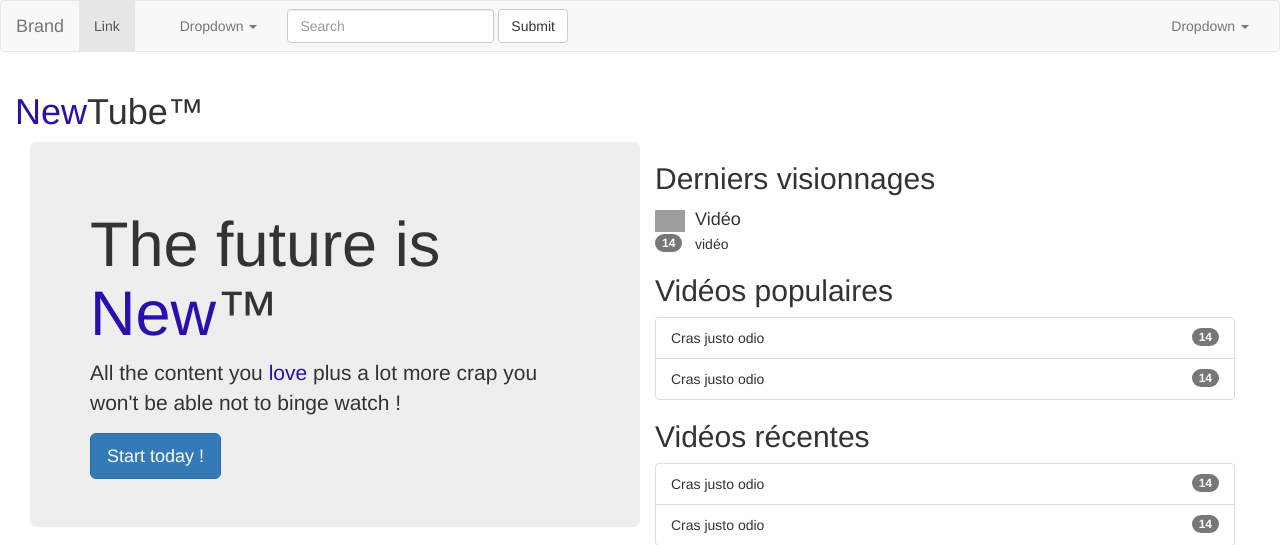
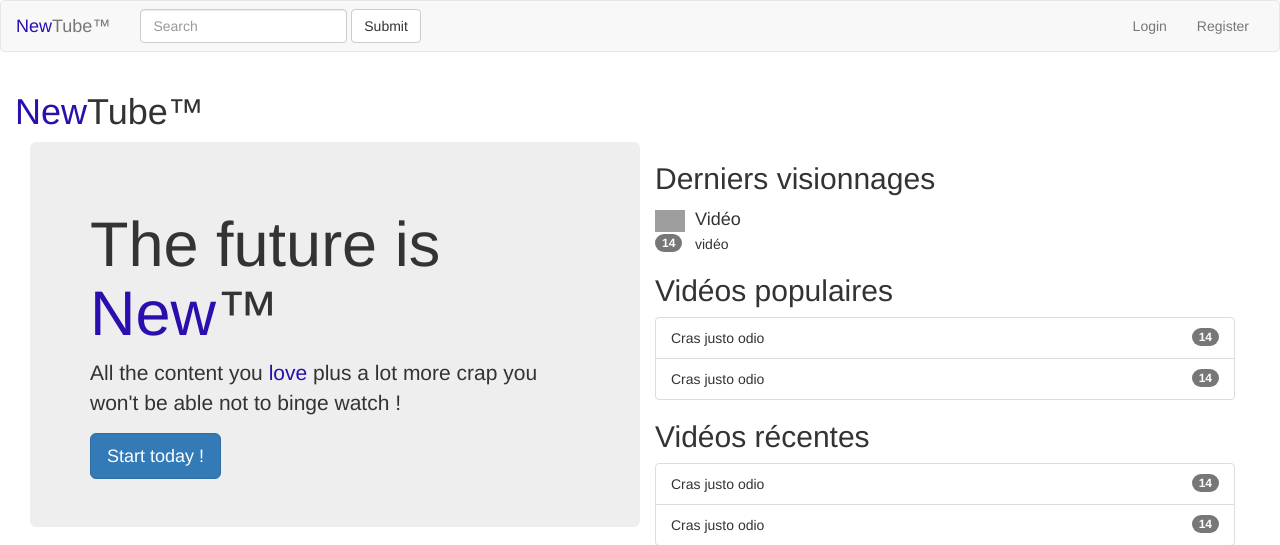
Before and after one commit to AEDIROUM/csgames-2017-web, a Flask app: page / in a window 1280 px wide. Shown: the top 545 px of the page. Run offline with Flask 2, Linux system fonts and the light colour scheme; data comes from the database, SQL or seed files in the repository; some libraries are stand-ins or nearby versions; grey boxes are pictures that could not be loaded.

Commit message:
menu with all relevant links

```diff
--- a/project9/templates/layout.html
+++ b/project9/templates/layout.html
@@ -23,28 +23,12 @@
                     <span class="icon-bar"></span>
                     <span class="icon-bar"></span>
                 </button>
-                <a class="navbar-brand" href="#">Brand</a>
+                <a class="navbar-brand" href="{{ url_for('index') }}"><span class="logo-new">New</span>Tube™</a>
             </div>
 
             <!-- Collect the nav links, forms, and other content for toggling -->
             <div class="collapse navbar-collapse" id="bs-example-navbar-collapse-1">
-                <ul class="nav navbar-nav">
-                    <li class="active"><a href="#">Link <span class="sr-only">(current)</span></a></li>
-                    <li><a href="#">{{ session.user }}</a></li>
-                    <li class="dropdown">
-                        <a href="#" class="dropdown-toggle" data-toggle="dropdown" role="button" aria-haspopup="true" aria-expanded="false">Dropdown <span class="caret"></span></a>
-                        <ul class="dropdown-menu">
-                            <li><a href="#">Action</a></li>
-                            <li><a href="#">Another action</a></li>
-                            <li><a href="#">Something else here</a></li>
-                            <li role="separator" class="divider"></li>
-                            <li><a href="#">Separated link</a></li>
-                            <li role="separator" class="divider"></li>
-                            <li><a href="#">One more separated link</a></li>
-                        </ul>
-                    </li>
-                </ul>
-                <form class="navbar-form navbar-left">
+              <form action="{{ url_for('search') }}" class="navbar-form navbar-left">
                 <div class="form-group">
                   <input type="search" class="form-control" placeholder="Search" list="videos" name="query">
                   <datalist id="videos">
@@ -58,17 +42,10 @@
               <ul class="nav navbar-nav navbar-right">
                 {% if session.user %}
                 <li><a href="#">{{ query_db('select * from users where id = ?', session.user).fetchone().email }}</a></li>
+                {% else %}
+                <li><a href="/login">Login</a></li>
+                <li><a href="/register">Register</a></li>
                 {% endif %}
-                    <li class="dropdown">
-                        <a href="#" class="dropdown-toggle" data-toggle="dropdown" role="button" aria-haspopup="true" aria-expanded="false">Dropdown <span class="caret"></span></a>
-                        <ul class="dropdown-menu">
-                            <li><a href="#">Action</a></li>
-                            <li><a href="#">Another action</a></li>
-                            <li><a href="#">Something else here</a></li>
-                            <li role="separator" class="divider"></li>
-                            <li><a href="#">Separated link</a></li>
-                        </ul>
-                    </li>
               </ul>
             </div><!-- /.navbar-collapse -->
         </div><!-- /.container-fluid -->
```
Lines whose indentation alone changed are shown as unchanged.
